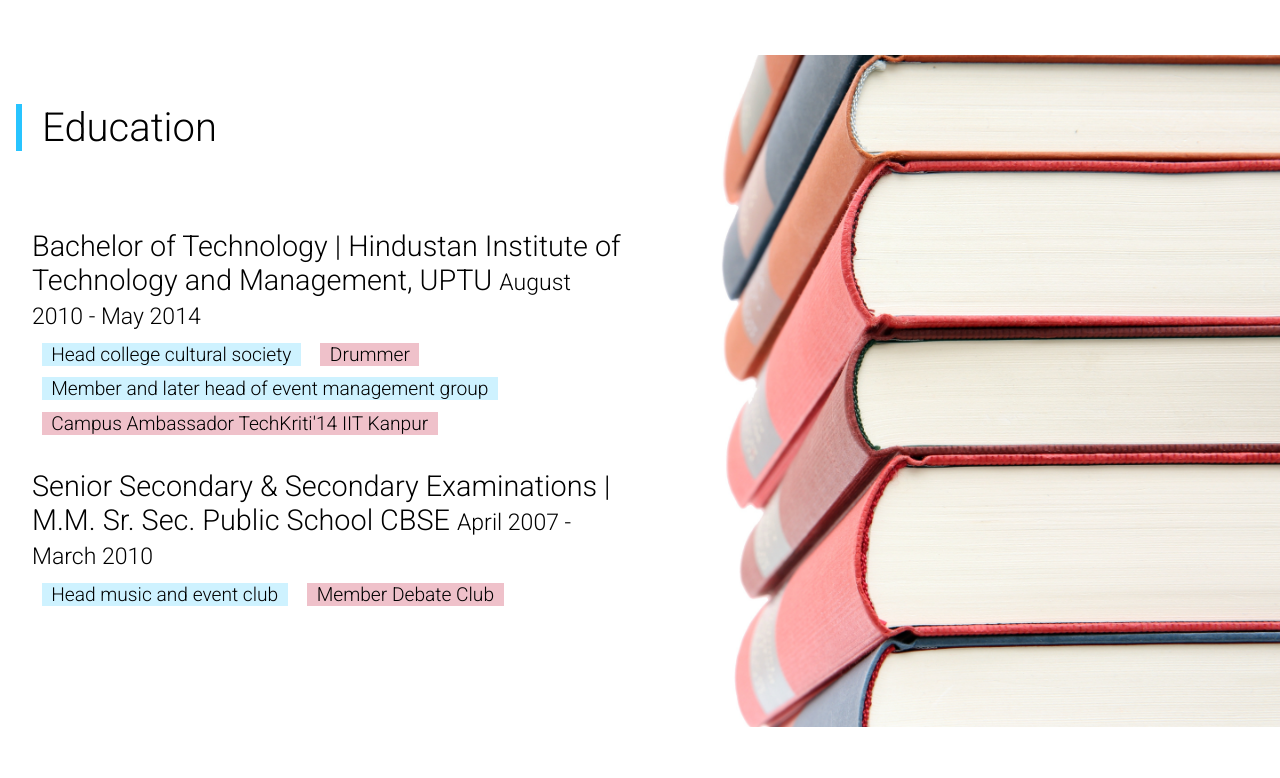
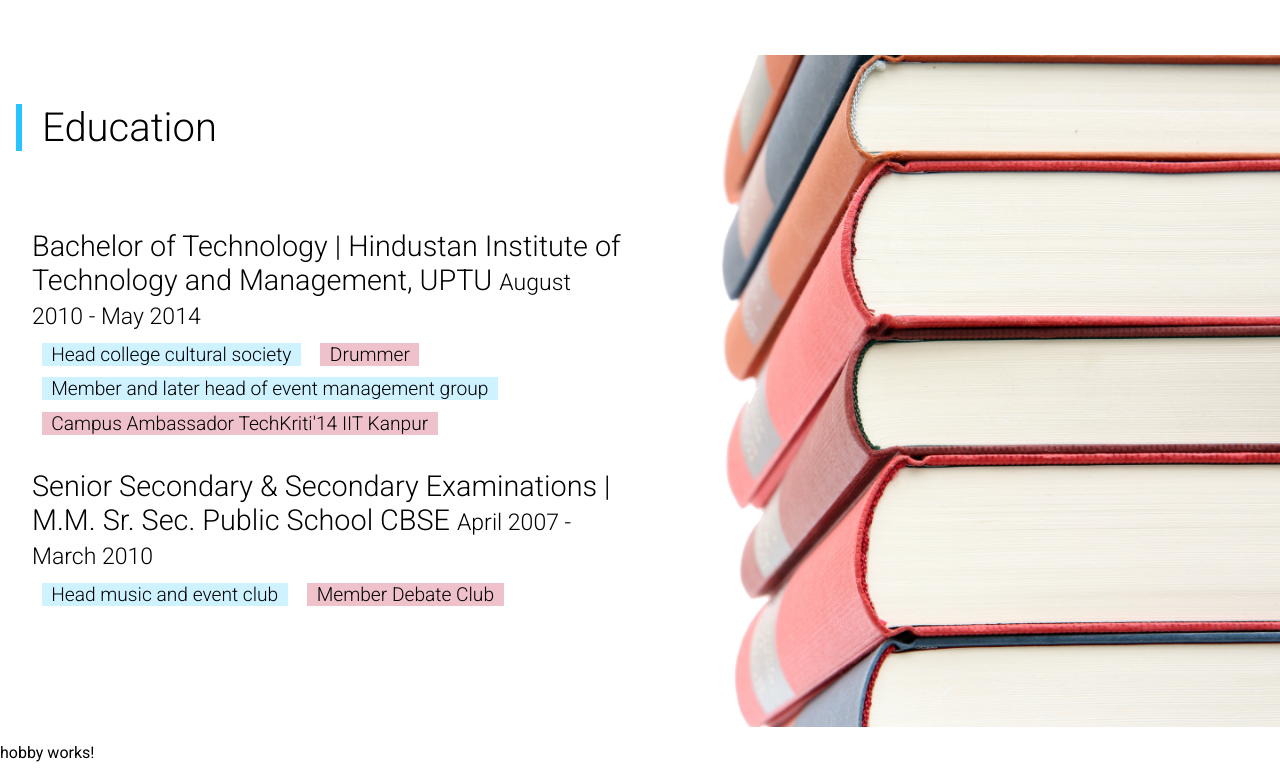
Before and after one commit to vishalchaturvedi50/websitecodenew, an Angular app: page / in a window 1280 px wide. Shown: the part 2166-2944 px from the top of the page. Before the commit the page ends 2893 px from the top, so only its background shows below. Built offline with nearby package versions, Linux system fonts and the light colour scheme.

Commit message:
inital checkin for component

```diff
--- a/src/app/app.component.html
+++ b/src/app/app.component.html
@@ -4,4 +4,5 @@
     <app-techskill class="parallax"></app-techskill>
     <app-work></app-work>
     <app-education class="parallax"></app-education>
+    <app-hobby></app-hobby>
 </div>
--- a/src/app/app.module.ts
+++ b/src/app/app.module.ts
@@ -8,6 +8,7 @@ import { AboutComponent } from './about/about.component';
 import { TechskillComponent } from './techskill/techskill.component';
 import { WorkComponent } from './work/work.component';
 import { EducationComponent } from './education/education.component';
+import { HobbyComponent } from './hobby/hobby.component';
 
 @NgModule({
   declarations: [
@@ -16,7 +17,8 @@ import { EducationComponent } from './education/education.component';
     AboutComponent,
     TechskillComponent,
     WorkComponent,
-    EducationComponent
+    EducationComponent,
+    HobbyComponent
   ],
   imports: [
     BrowserModule,
--- /dev/null
+++ b/src/app/hobby/hobby.component.html
@@ -0,0 +1,3 @@
+<p>
+  hobby works!
+</p>
--- /dev/null
+++ b/src/app/hobby/hobby.component.ts
@@ -0,0 +1,15 @@
+import { Component, OnInit } from '@angular/core';
+
+@Component({
+  selector: 'app-hobby',
+  templateUrl: './hobby.component.html',
+  styleUrls: ['./hobby.component.scss']
+})
+export class HobbyComponent implements OnInit {
+
+  constructor() { }
+
+  ngOnInit() {
+  }
+
+}
```
Also changed, not shown: src/app/hobby/hobby.component.scss (added), 1 other file (tests, documents, lock files or other folders).
